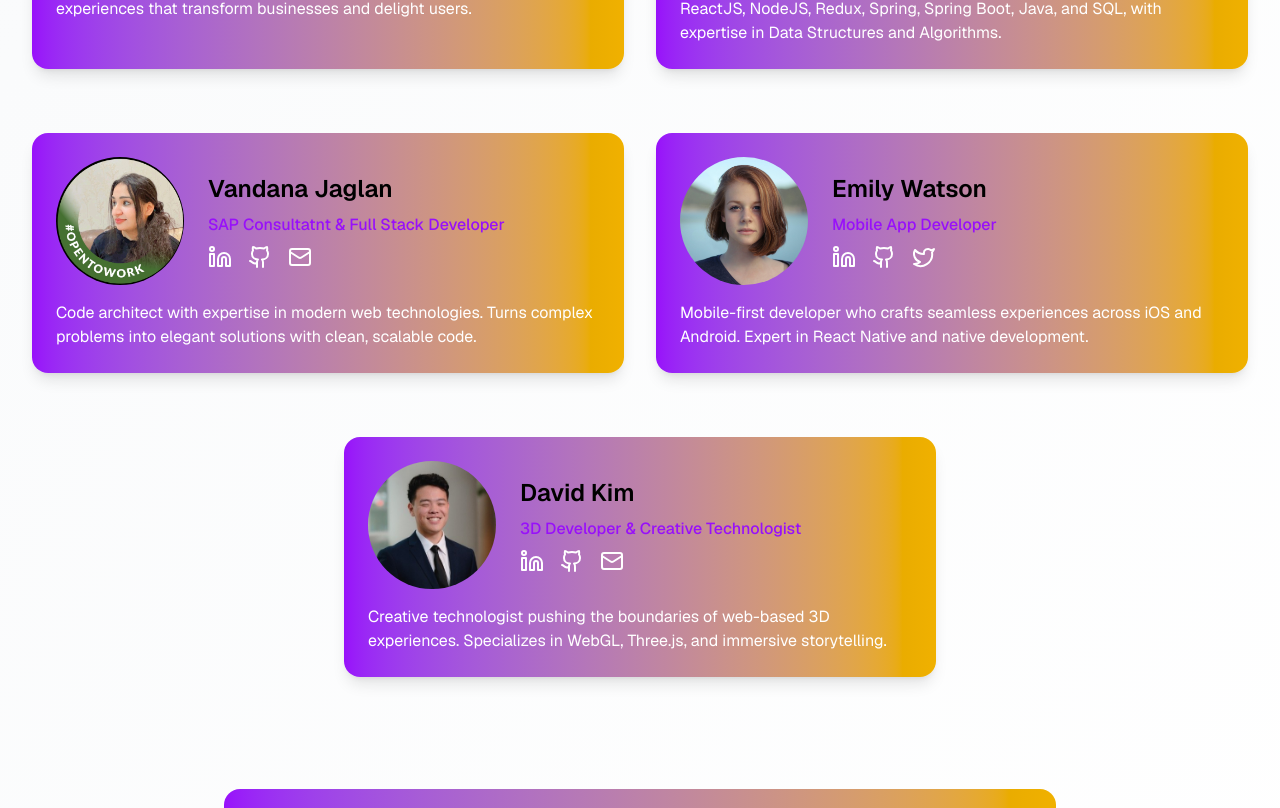
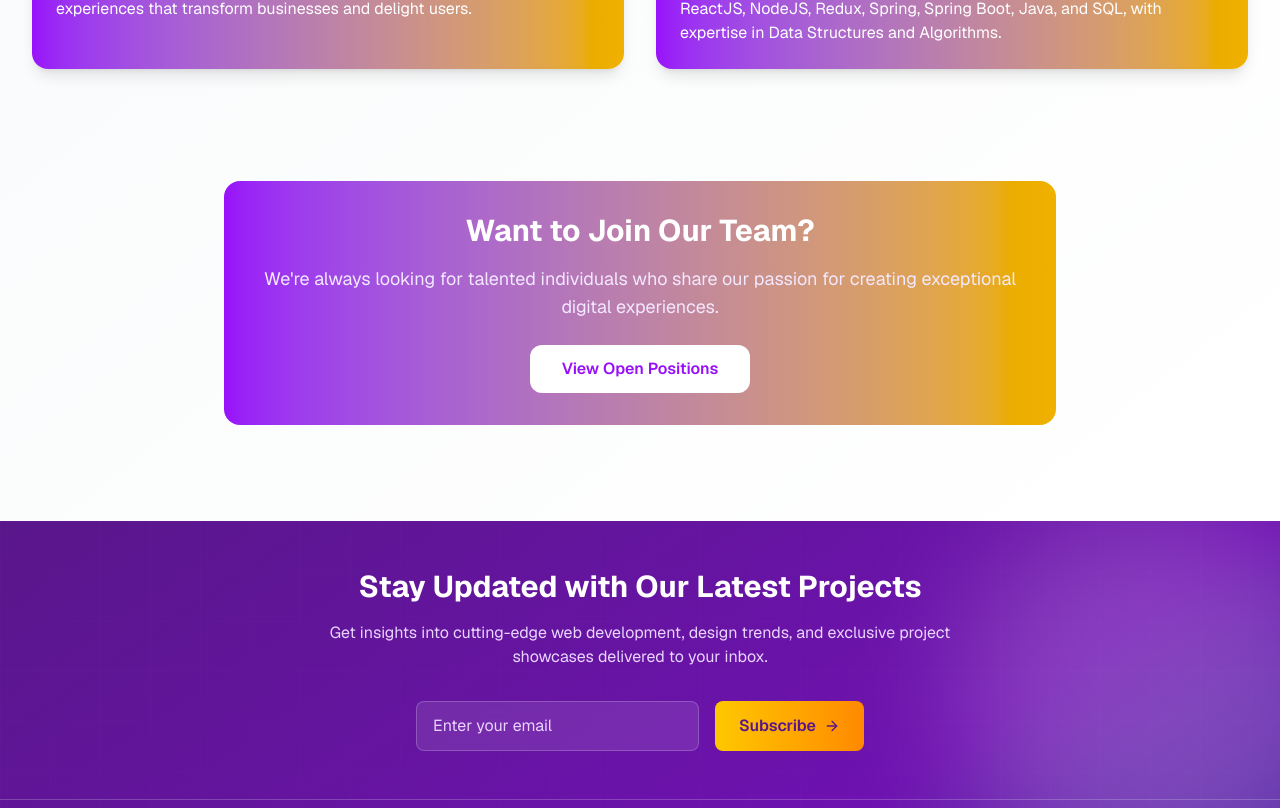
Before and after one commit to harsh-sangwan2002/codecraft-studios, a Next.js app: page /team in a window 1280 px wide. Shown: the part 492-1300 px from the top of the page. Built offline with nearby package versions, Linux system fonts and the light colour scheme.

Commit message:
removed some team members

```diff
--- a/app/team/page.tsx
+++ b/app/team/page.tsx
@@ -6,8 +6,6 @@ import { useState } from "react"
 import { Linkedin, Twitter, Github, Mail } from "lucide-react"
 import Navbar from "@/components/Navbar"
 import Footer from "@/components/Footer"
-import HeroSection from "@/components/HeroSection"
-import Link from "next/link"
 
 interface TeamMember {
     id: number
@@ -53,45 +51,7 @@ const TeamPage: React.FC = () => {
                 email: "mailto:hsangwan2002@gmail.com",
             },
         },
-        {
-            id: 3,
-            name: "Vandana Jaglan",
-            position: "SAP Consultatnt & Full Stack Developer",
-            description:
-                "Code architect with expertise in modern web technologies. Turns complex problems into elegant solutions with clean, scalable code.",
-            image: "/vandana.png",
-            social: {
-                linkedin: "https://www.linkedin.com/in/vandana-j-567505270/",
-                github: "https://github.com/vandana",
-                email: "mailto:vandana@codecraft.com",
-            },
-        },
-        {
-            id: 4,
-            name: "Emily Watson",
-            position: "Mobile App Developer",
-            description:
-                "Mobile-first developer who crafts seamless experiences across iOS and Android. Expert in React Native and native development.",
-            image: "/emma.jpeg",
-            social: {
-                linkedin: "https://www.linkedin.com/in/emma-watson-a31a97176/",
-                github: "https://github.com/emma-watson",
-                twitter: "https://twitter.com/emilywatson",
-            },
-        },
-        {
-            id: 5,
-            name: "David Kim",
-            position: "3D Developer & Creative Technologist",
-            description:
-                "Creative technologist pushing the boundaries of web-based 3D experiences. Specializes in WebGL, Three.js, and immersive storytelling.",
-            image: "/david.jpeg",
-            social: {
-                linkedin: "https://www.linkedin.com/in/david-kim-250/",
-                github: "https://github.com/daviddkkim",
-                email: "mailto:david@codecraft.com?subject=Hello from CodeCraft Studios&body=Hi David,%0D%0A%0D%0AI'm interested in your services.%0D%0A%0D%0ABest regards,",
-            },
-        },
+
     ]
 
     const containerVariants = {
```
